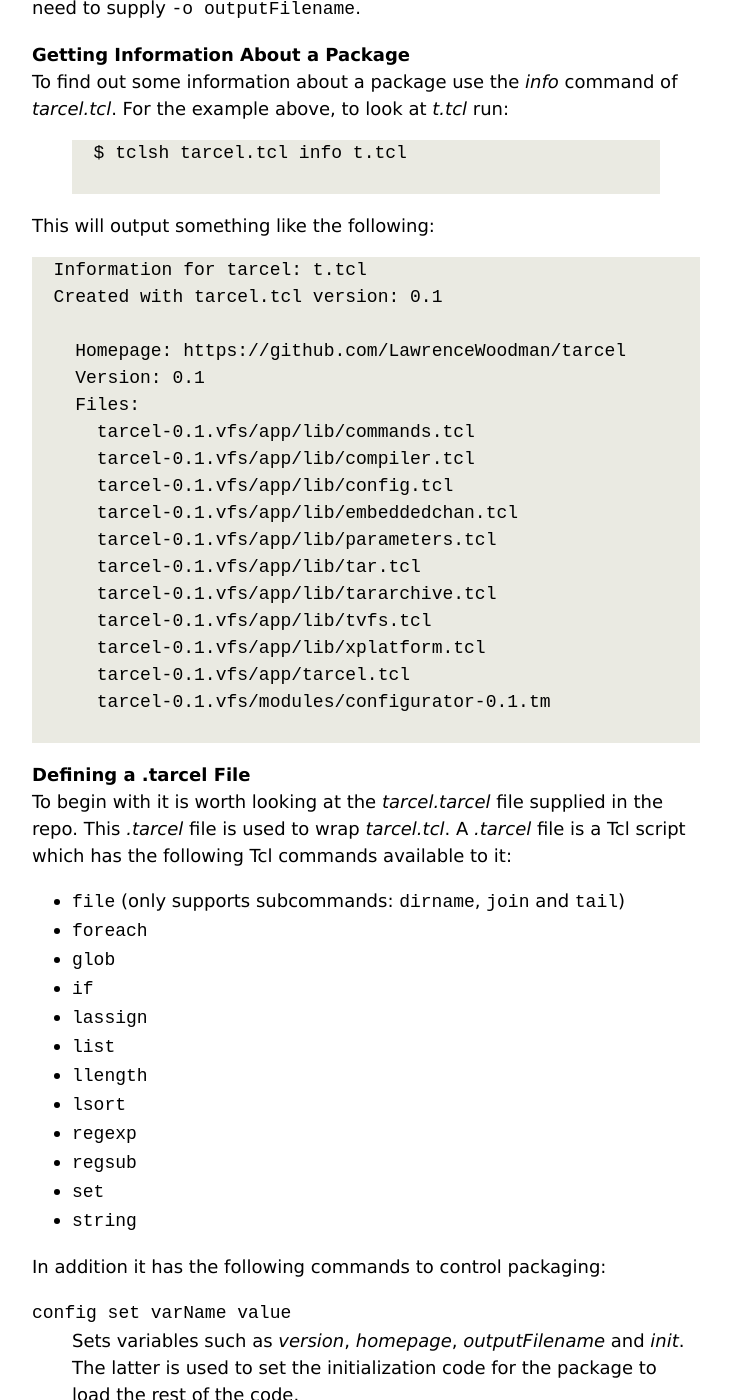
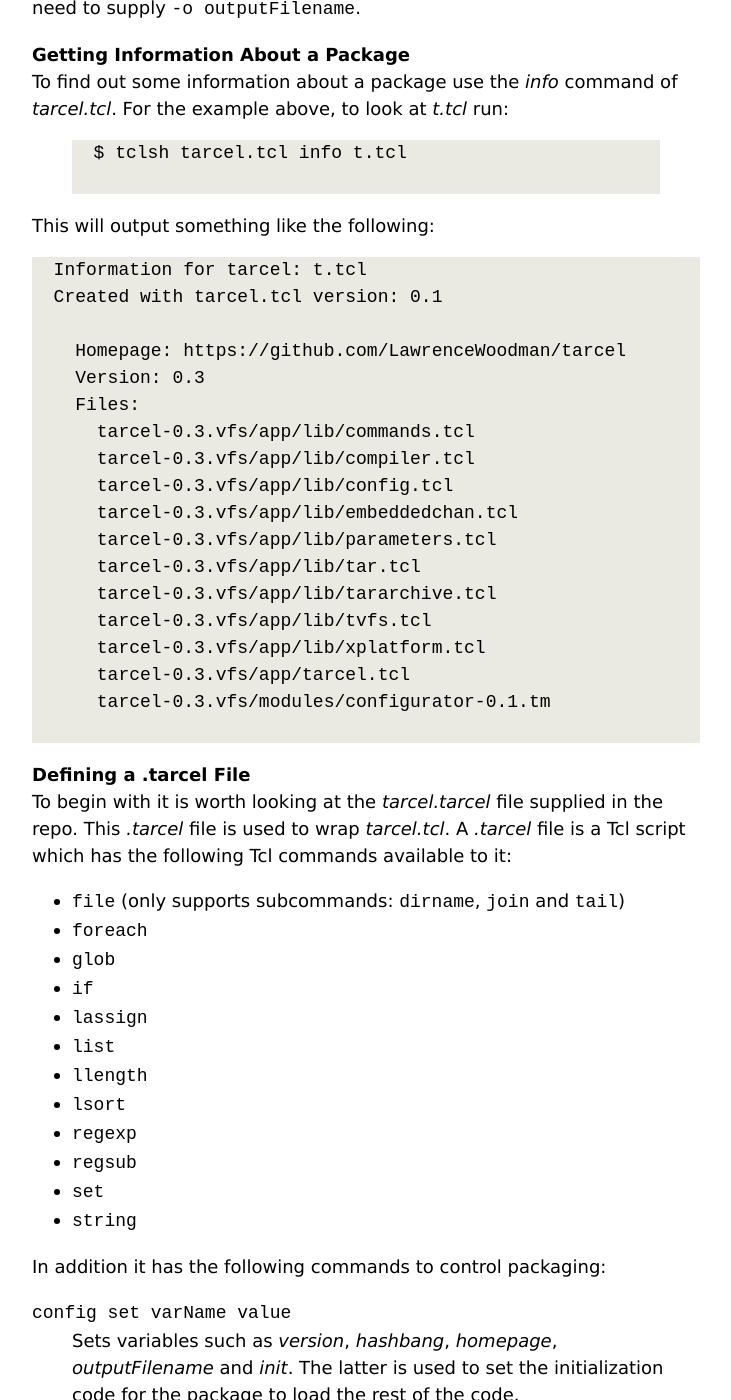
Before and after one commit to vlifesystems/vlifesystems.github.io, a Jekyll site: the page built from projects/tarcel/index.html, in a window 1280 px wide and 1400 px high, scrolled down 1078 px. Shown: the whole window, without its empty margins (32-763 px from the left). Built offline with Jekyll 4.4.1, drawn with Linux system fonts in a browser that asks for light colours; some of the changed text lies outside the part shown.

Commit message:
New post: Tarcel v0.3 released

```diff
--- a/projects/tarcel/index.html
+++ b/projects/tarcel/index.html
@@ -49,19 +49,19 @@
   Created with tarcel.tcl version: 0.1
 
     Homepage: https://github.com/LawrenceWoodman/tarcel
-    Version: 0.1
+    Version: 0.3
     Files:
-      tarcel-0.1.vfs/app/lib/commands.tcl
-      tarcel-0.1.vfs/app/lib/compiler.tcl
-      tarcel-0.1.vfs/app/lib/config.tcl
-      tarcel-0.1.vfs/app/lib/embeddedchan.tcl
-      tarcel-0.1.vfs/app/lib/parameters.tcl
-      tarcel-0.1.vfs/app/lib/tar.tcl
-      tarcel-0.1.vfs/app/lib/tararchive.tcl
-      tarcel-0.1.vfs/app/lib/tvfs.tcl
-      tarcel-0.1.vfs/app/lib/xplatform.tcl
-      tarcel-0.1.vfs/app/tarcel.tcl
-      tarcel-0.1.vfs/modules/configurator-0.1.tm
+      tarcel-0.3.vfs/app/lib/commands.tcl
+      tarcel-0.3.vfs/app/lib/compiler.tcl
+      tarcel-0.3.vfs/app/lib/config.tcl
+      tarcel-0.3.vfs/app/lib/embeddedchan.tcl
+      tarcel-0.3.vfs/app/lib/parameters.tcl
+      tarcel-0.3.vfs/app/lib/tar.tcl
+      tarcel-0.3.vfs/app/lib/tararchive.tcl
+      tarcel-0.3.vfs/app/lib/tvfs.tcl
+      tarcel-0.3.vfs/app/lib/xplatform.tcl
+      tarcel-0.3.vfs/app/tarcel.tcl
+      tarcel-0.3.vfs/modules/configurator-0.1.tm
   </code></pre>
 
 
@@ -88,7 +88,7 @@
   In addition it has the following commands to control packaging:
   <dl>
     <dt><code>config set varName value</code></dt>
-    <dd>Sets variables such as <em>version</em>, <em>homepage</em>, <em>outputFilename</em> and <em>init</em>.  The latter is used to set the initialization code for the package to load the rest of the code.</dd>
+    <dd>Sets variables such as <em>version</em>, <em>hashbang</em>, <em>homepage</em>, <em>outputFilename</em> and <em>init</em>.  The latter is used to set the initialization code for the package to load the rest of the code.</dd>
 
     <dt><code>error msg</code></dt>
     <dd>Quit processing a <em>.tarcel</em> with an error message.</dd>
@@ -123,7 +123,7 @@
 <div class="rightColumn3rd">
 
   <h3>Downloads</h3>
-  <a href="/downloads/tarcel_v0.1.zip">Tarcel.tcl v0.1 packaged as a tarcel</a>
+  <a href="/downloads/tarcel_v0.3.zip">Tarcel.tcl v0.3 packaged as a tarcel</a>
 
   <div id="news">
     <h3>Articles</h3>
```
Also changed, not shown: _posts/2015-06-30-tarvel-v0.3-released.markdown (added, +67 -0 lines), 2 other files.
